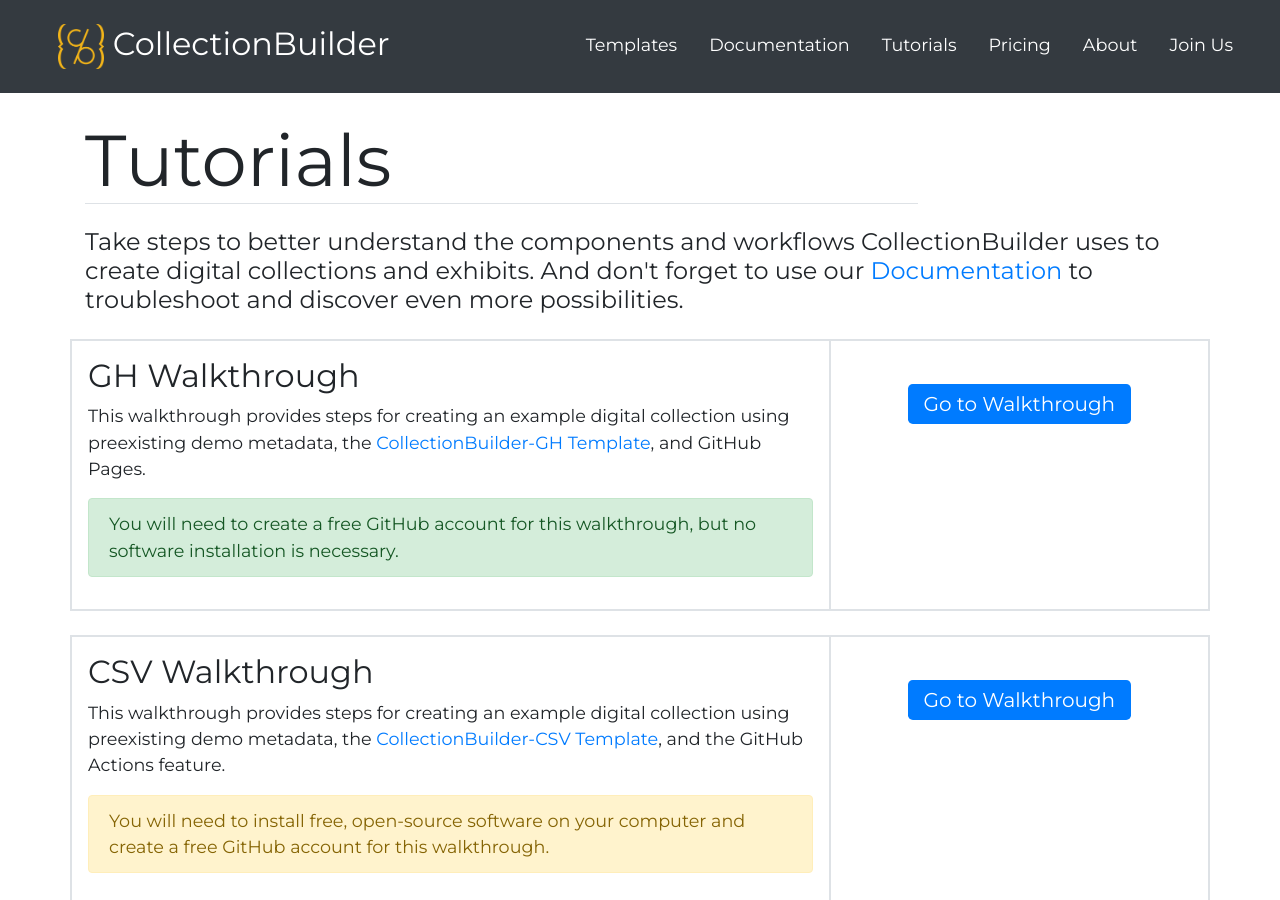
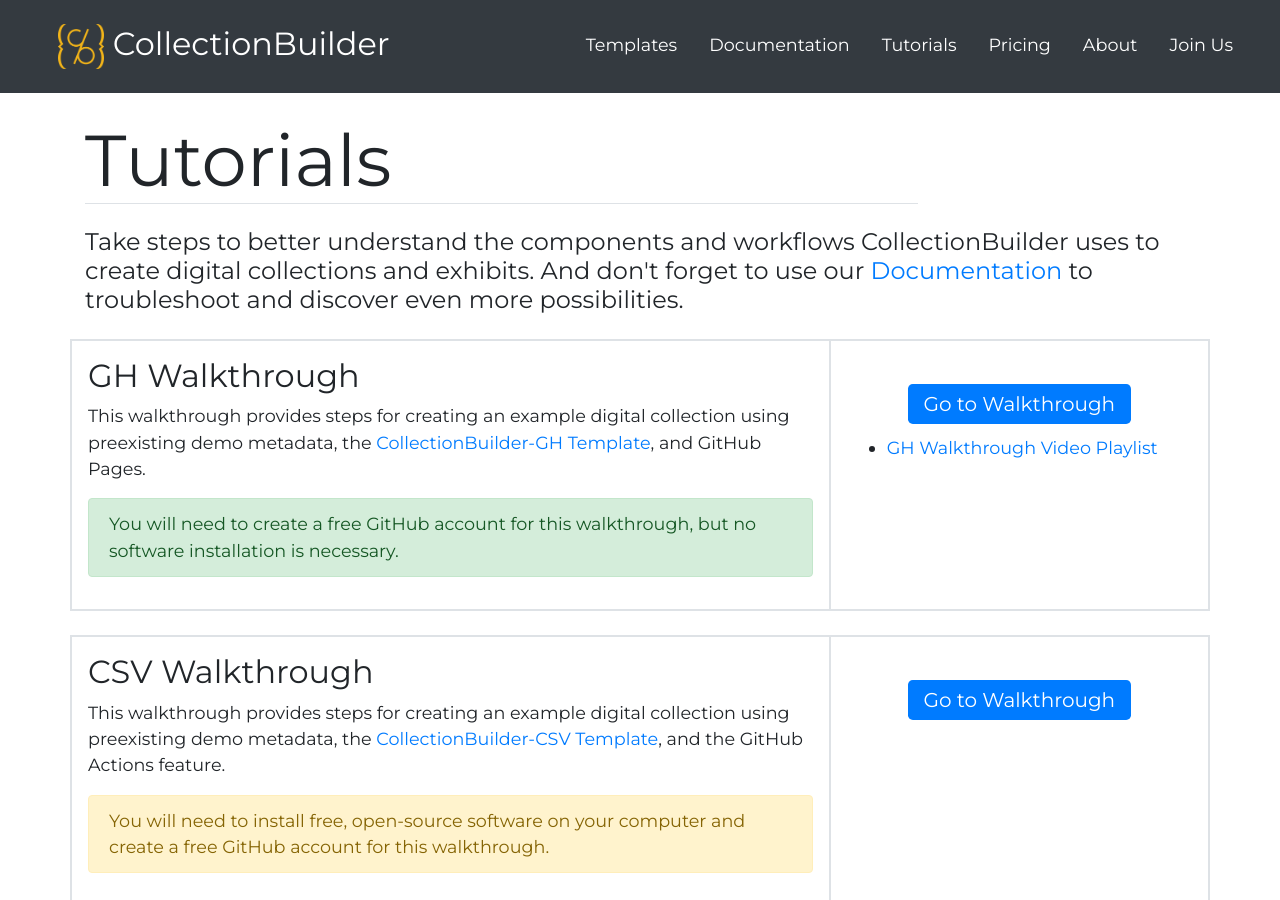
Before and after one commit to CollectionBuilder/collectionbuilder.github.io, a Jekyll site: the page built from pages/tutorials.html, in a window 1280 px wide and 900 px high. Built offline with Jekyll 4.4.1, drawn with Linux system fonts in a browser that asks for light colours; comment, search, counter and statistics services are not loaded.

Commit message:
Add GH video playlist to tutorial page

```diff
--- a/pages/tutorials.html
+++ b/pages/tutorials.html
@@ -17,6 +17,10 @@
     <div class="text-center">
       <a href="https://collectionbuilder.github.io/cb-docs/docs/walkthroughs/gh-walkthrough/" class="btn-primary btn-lg" target="_blank" rel="noopener">Go to Walkthrough</a>
     </div>
+    <ul class="my-3">
+      <li><a href="https://www.youtube.com/playlist?list=PLt9zT3xACQo7q72AfphJzH41OiPcZrF4H" target="_blank" rel="noopener">GH Walkthrough Video Playlist</a></li>
+
+    </ul>
   </div>
 </div>
 
```
